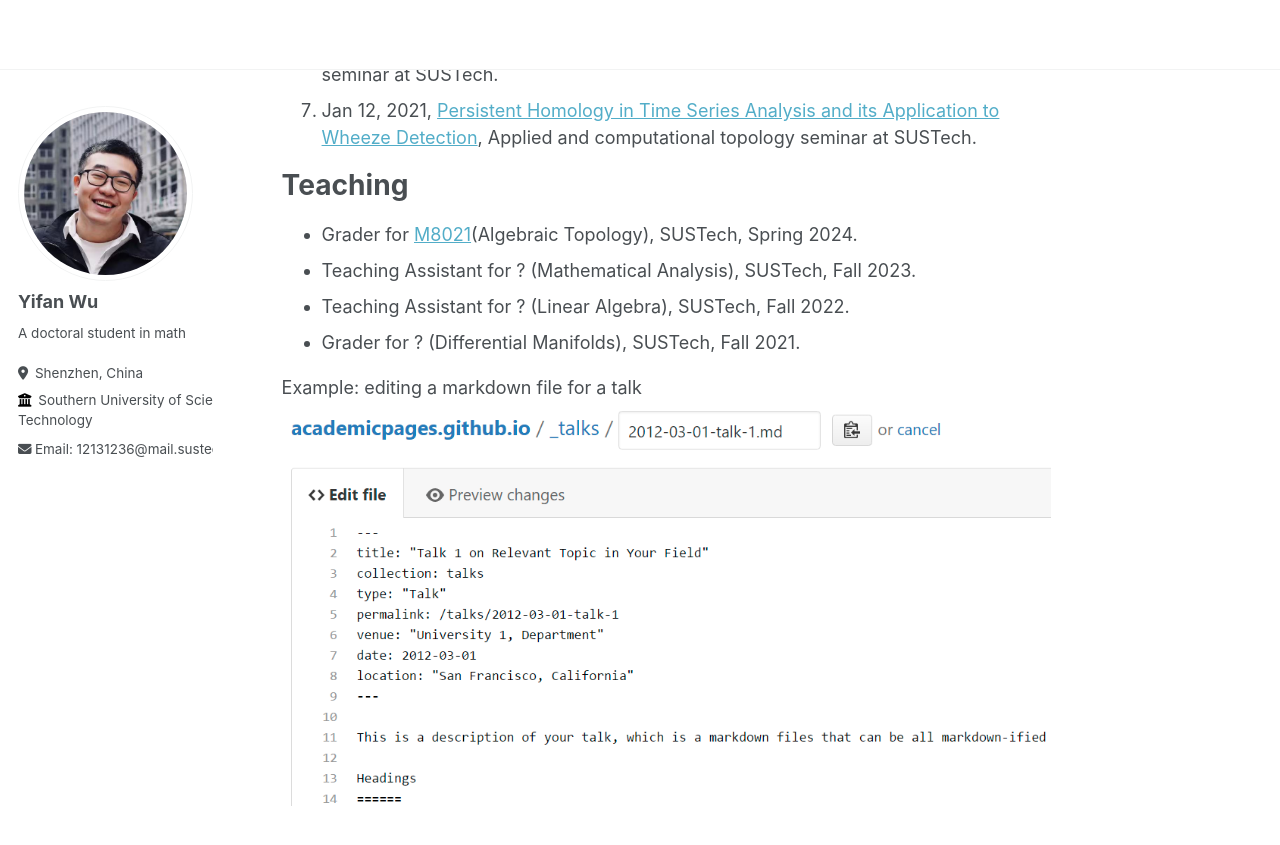
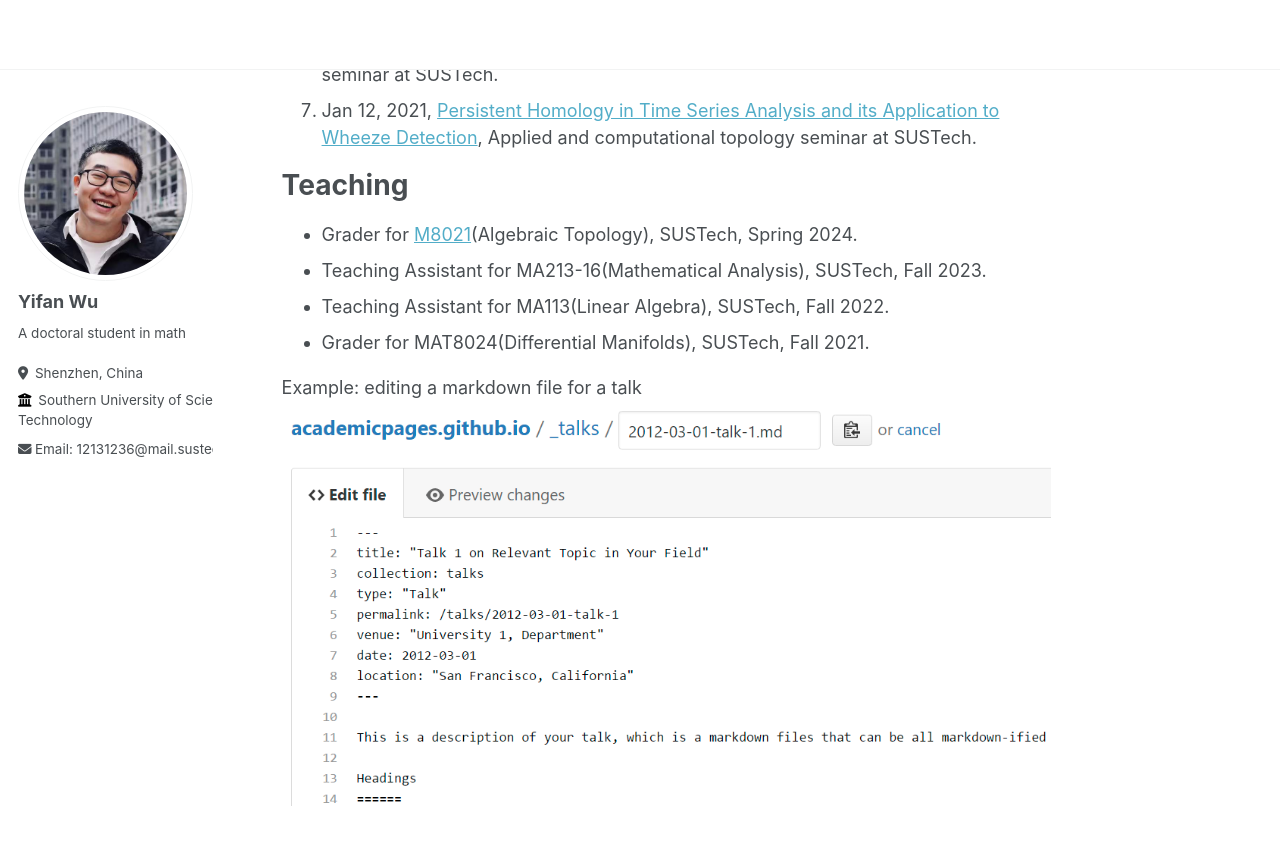
Before and after one commit to Wuyf19970105/Wuyf19970105.github.io, a Jekyll site: the page built from _pages/about.md, in a window 1280 px wide and 900 px high, scrolled down 1426 px. Shown: the top 845 px of the window. Built offline with Jekyll 4.4.1, drawn with Linux system fonts in a browser that asks for light colours.

Commit message:
Update about.md
Signed-off-by: Yifan Wu <148335396+Wuyf19970105@users.noreply.github.com>

```diff
--- a/_pages/about.md
+++ b/_pages/about.md
@@ -46,9 +46,9 @@ Presentations
 Teaching
 ======
 * Grader for [M8021](https://yifeizhu.github.io/8021/2024/)(Algebraic Topology), SUSTech, Spring 2024.
-* Teaching Assistant for ? (Mathematical Analysis), SUSTech, Fall 2023.
-* Teaching Assistant for ? (Linear Algebra), SUSTech, Fall 2022.
-* Grader for ? (Differential Manifolds), SUSTech, Fall 2021.
+* Teaching Assistant for MA213-16(Mathematical Analysis), SUSTech, Fall 2023.
+* Teaching Assistant for MA113(Linear Algebra), SUSTech, Fall 2022.
+* Grader for MAT8024(Differential Manifolds), SUSTech, Fall 2021.
 
 Example: editing a markdown file for a talk
 ![Editing a markdown file for a talk](/images/editing-talk.png)
```
